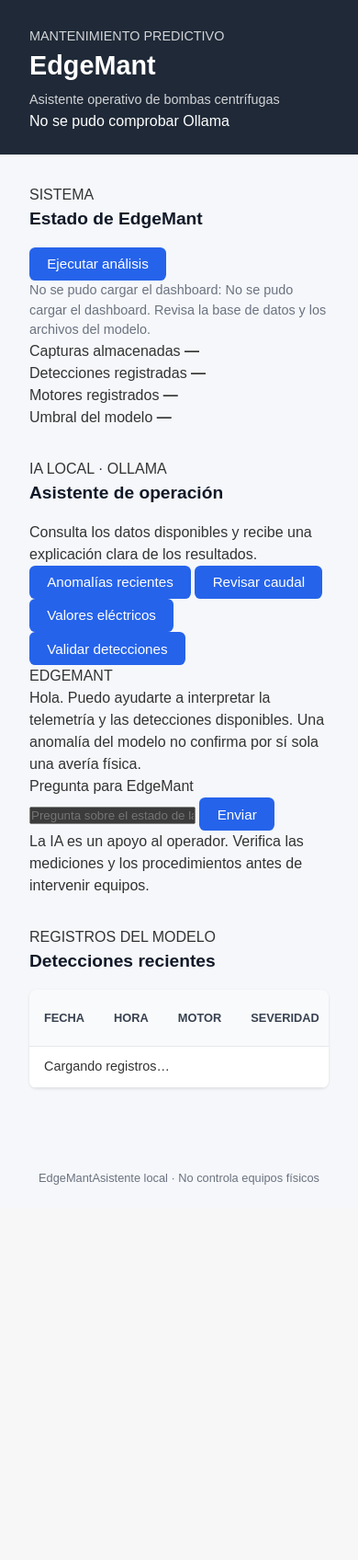
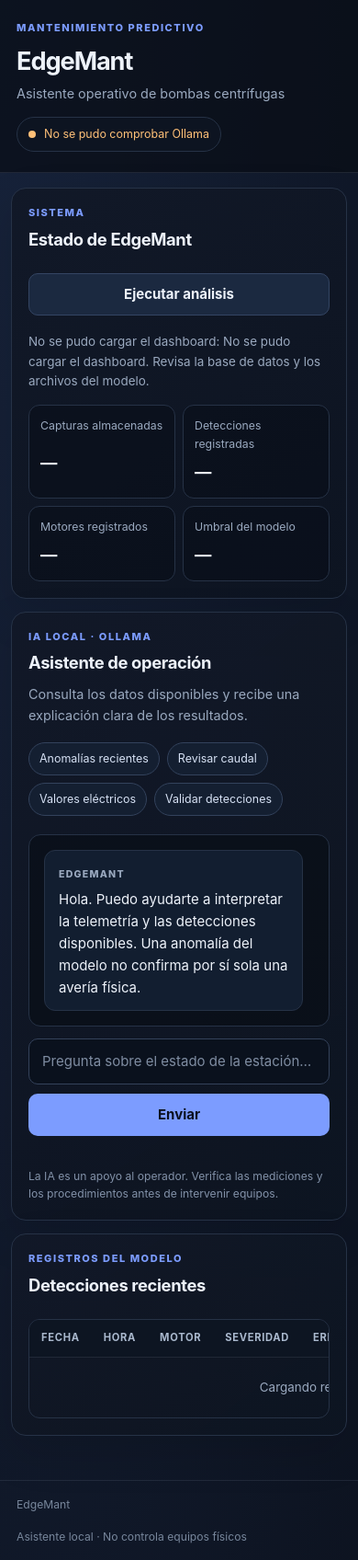
Before and after one commit to victor-mby/CuriosoMundo, a Flask app: page / in a window 390 px wide. Shown: the whole page at 92% size. Before the commit the page ends 1288 px from the top, so only its background shows below. Run offline with Flask 3, Linux system fonts and the light colour scheme; data that the repository does not hold is empty.

Commit message:
Polish responsive dark dashboard and assistant styles

```diff
--- a/dashboard/static/css/estilos.css
+++ b/dashboard/static/css/estilos.css
@@ -1,197 +1,124 @@
-* {
-    box-sizing: border-box;
+:root {
+    color-scheme: dark;
+    --fondo: #090d16;
+    --panel: #111827;
+    --panel-2: #0d1421;
+    --borde: #263246;
+    --texto: #edf2fa;
+    --suave: #9aa9bf;
+    --acento: #7c9cff;
+    --acento-hover: #9bb2ff;
+    --verde: #5bd6a0;
+    --rojo: #ff8585;
+    --radio: 16px;
+}
+* { box-sizing: border-box; }
+html { min-width: 320px; background: var(--fondo); }
+body {
     margin: 0;
-    padding: 0;
+    min-height: 100vh;
+    color: var(--texto);
+    background: radial-gradient(ellipse at top left, #17233b 0, var(--fondo) 48rem);
+    font: 15px/1.6 Inter, ui-sans-serif, system-ui, -apple-system, BlinkMacSystemFont, "Segoe UI", sans-serif;
 }
-
-body {
-    font-family: Arial, Helvetica, sans-serif;
-    background-color: #f5f7fa;
-    color: #333;
-    line-height: 1.5;
+button, input { font: inherit; }
+button { cursor: pointer; }
+button:focus-visible, input:focus-visible { outline: 2px solid var(--acento); outline-offset: 3px; }
+button:disabled { cursor: wait; opacity: .6; }
+.topbar {
+    display: flex; align-items: center; justify-content: space-between; gap: 24px;
+    padding: 28px max(22px, calc((100% - 1160px) / 2));
+    border-bottom: 1px solid rgba(154,169,191,.15);
+    background: rgba(9,13,22,.72);
 }
-
-header {
-    background-color: #1f2937;
-    color: #fff;
-    padding: 1.5rem 2rem;
+h1, h2, p { margin-top: 0; }
+h1 { margin-bottom: 2px; font-size: clamp(1.7rem, 3vw, 2.15rem); letter-spacing: -.04em; }
+h2 { margin-bottom: 4px; font-size: 1.15rem; letter-spacing: -.02em; }
+.eyebrow { margin-bottom: 5px; color: var(--acento); font-size: .69rem; font-weight: 800; letter-spacing: .14em; }
+.subtitulo, .descripcion { margin-bottom: 0; color: var(--suave); }
+.subtitulo { font-size: .9rem; }
+.estado-conexion {
+    display: inline-flex; align-items: center; gap: 9px; flex-shrink: 0;
+    padding: 8px 12px; border: 1px solid var(--borde); border-radius: 999px;
+    color: var(--suave); background: var(--panel-2); font-size: .78rem;
 }
-
-header h1 {
-    font-size: 1.8rem;
+.indicador { width: 8px; height: 8px; border-radius: 50%; background: #8190a5; }
+.estado-conexion.conectado { color: var(--verde); border-color: rgba(91,214,160,.35); }
+.estado-conexion.conectado .indicador { background: var(--verde); box-shadow: 0 0 12px rgba(91,214,160,.55); }
+.estado-conexion.desconectado { color: #ffc078; }
+.estado-conexion.desconectado .indicador { background: #ffc078; }
+.contenedor { width: min(1160px, calc(100% - 36px)); margin: 28px auto 48px; display: grid; gap: 22px; }
+.panel {
+    min-width: 0; padding: clamp(18px, 3vw, 28px);
+    border: 1px solid var(--borde); border-radius: var(--radio);
+    background: linear-gradient(145deg, rgba(17,24,39,.96), rgba(13,20,33,.97));
+    box-shadow: 0 18px 50px rgba(0,0,0,.12);
 }
-
-header p {
-    font-size: 0.9rem;
-    opacity: 0.8;
-    margin-top: 0.3rem;
+.section-heading { display: flex; align-items: flex-start; justify-content: space-between; gap: 18px; margin-bottom: 18px; }
+.section-heading .descripcion { max-width: 680px; margin-top: 7px; font-size: .9rem; }
+.metricas { display: grid; grid-template-columns: repeat(4, minmax(0, 1fr)); gap: 12px; }
+.metrica { display: grid; gap: 7px; padding: 16px; border: 1px solid var(--borde); border-radius: 12px; background: rgba(7,12,21,.48); }
+.metrica span { color: var(--suave); font-size: .77rem; }
+.metrica strong { overflow-wrap: anywhere; font-size: 1.35rem; font-weight: 700; font-variant-numeric: tabular-nums; }
+.estado-mensaje { min-height: 1.5em; margin-bottom: 14px; color: var(--suave); font-size: .84rem; }
+.boton { border: 1px solid transparent; border-radius: 10px; padding: 10px 15px; font-weight: 700; transition: background .15s ease, transform .15s ease; }
+.boton:active:not(:disabled) { transform: translateY(1px); }
+.boton.principal { color: #0b1120; background: var(--acento); }
+.boton.principal:hover:not(:disabled) { background: var(--acento-hover); }
+.boton.secundario { color: var(--texto); background: #1b2940; border-color: #344563; white-space: nowrap; }
+.boton.secundario:hover:not(:disabled) { background: #253957; }
+.preguntas-rapidas { display: flex; flex-wrap: wrap; gap: 8px; margin-bottom: 20px; }
+.chip { padding: 7px 11px; border: 1px solid #33425c; border-radius: 999px; color: #d6e1f4; background: #141f31; font-size: .78rem; }
+.chip:hover { border-color: var(--acento); background: #1a2a44; }
+.chat-mensajes {
+    display: flex; flex-direction: column; gap: 13px; min-height: 180px; max-height: 520px;
+    overflow-y: auto; padding: 16px; border: 1px solid var(--borde); border-radius: 13px;
+    background: rgba(5,9,16,.48); scroll-behavior: smooth;
 }
-
-main {
-    padding: 2rem;
-    max-width: 1200px;
-    margin: 0 auto;
+.mensaje { width: fit-content; max-width: min(88%, 780px); padding: 12px 15px; border: 1px solid var(--borde); border-radius: 12px; }
+.mensaje p { margin: 5px 0 0; white-space: pre-wrap; overflow-wrap: anywhere; }
+.mensaje-autor { color: var(--suave); font-size: .66rem; font-weight: 800; letter-spacing: .12em; }
+.mensaje-ia { align-self: flex-start; background: #121e30; }
+.mensaje-usuario { align-self: flex-end; border-color: #3b4f7b; background: #1a2a47; }
+.mensaje-error { align-self: flex-start; border-color: rgba(255,133,133,.4); background: rgba(70,24,31,.35); }
+.chat-formulario { display: flex; gap: 10px; margin-top: 13px; }
+.chat-formulario input {
+    width: 100%; min-width: 0; padding: 12px 14px; border: 1px solid #34425a; border-radius: 10px;
+    color: var(--texto); background: #0a111d;
 }
-
-section {
-    margin-bottom: 2rem;
+.chat-formulario input::placeholder { color: #7f8da2; }
+.chat-formulario input:disabled { opacity: .65; }
+.nota-seguridad { margin: 10px 0 0; color: #8291a8; font-size: .76rem; }
+.tabla-contenedor { overflow-x: auto; border: 1px solid var(--borde); border-radius: 12px; }
+table { width: 100%; border-collapse: collapse; font-size: .84rem; }
+th, td { padding: 11px 13px; border-bottom: 1px solid rgba(154,169,191,.12); text-align: left; vertical-align: top; }
+th { color: #aab9ce; background: #0d1522; font-size: .7rem; letter-spacing: .06em; text-transform: uppercase; white-space: nowrap; }
+td { color: #dce5f2; }
+tbody tr:last-child td { border-bottom: 0; }
+tbody tr:hover { background: rgba(124,156,255,.04); }
+.vacio { padding: 22px; color: var(--suave); text-align: center; }
+.severidad { font-weight: 700; white-space: nowrap; }
+.severidad-severidad-normal, .severidad-normal { color: var(--verde); }
+.severidad-severidad-atencion, .severidad-atencion { color: #ffd080; }
+.severidad-severidad-critico, .severidad-critico { color: var(--rojo); }
+footer { display: flex; justify-content: space-between; gap: 15px; padding: 18px max(22px, calc((100% - 1160px) / 2)); border-top: 1px solid rgba(154,169,191,.13); color: #77869b; font-size: .76rem; }
+.solo-lectores { position: absolute; width: 1px; height: 1px; padding: 0; margin: -1px; overflow: hidden; clip: rect(0,0,0,0); white-space: nowrap; border: 0; }
+@media (max-width: 760px) {
+    .topbar { align-items: flex-start; flex-direction: column; padding: 22px 18px; gap: 14px; }
+    .contenedor { width: calc(100% - 24px); margin-top: 16px; gap: 14px; }
+    .metricas { grid-template-columns: repeat(2, minmax(0, 1fr)); }
+    .section-heading { flex-direction: column; }
+    .boton.secundario { width: 100%; }
+    .mensaje { max-width: 96%; }
+    footer { flex-direction: column; padding: 16px 18px; }
 }
-
-h2 {
-    font-size: 1.2rem;
-    margin-bottom: 1rem;
-    color: #111827;
+@media (max-width: 420px) {
+    .metricas { grid-template-columns: 1fr 1fr; gap: 8px; }
+    .metrica { padding: 12px; }
+    .metrica strong { font-size: 1.15rem; }
+    .chat-formulario { flex-direction: column; }
+    .chat-formulario .boton { width: 100%; }
 }
-
-.cards {
-    display: grid;
-    grid-template-columns: repeat(auto-fit, minmax(200px, 1fr));
-    gap: 1rem;
+@media (prefers-reduced-motion: reduce) {
+    *, *::before, *::after { scroll-behavior: auto !important; transition: none !important; }
 }
-
-.card {
-    background: #fff;
-    border-radius: 0.5rem;
-    padding: 1.2rem;
-    box-shadow: 0 1px 3px rgba(0, 0, 0, 0.1);
-}
-
-.card .label {
-    display: block;
-    font-size: 0.8rem;
-    color: #6b7280;
-    text-transform: uppercase;
-    letter-spacing: 0.05em;
-}
-
-.card .valor {
-    display: block;
-    font-size: 1.5rem;
-    font-weight: bold;
-    margin-top: 0.3rem;
-    color: #111827;
-}
-
-.acciones {
-    display: flex;
-    align-items: center;
-    gap: 1rem;
-    margin-bottom: 2rem;
-}
-
-button {
-    background-color: #2563eb;
-    color: #fff;
-    border: none;
-    border-radius: 0.4rem;
-    padding: 0.6rem 1.2rem;
-    cursor: pointer;
-    font-size: 0.95rem;
-}
-
-button:hover {
-    background-color: #1d4ed8;
-}
-
-#estado-inferencia {
-    font-size: 0.9rem;
-    color: #6b7280;
-}
-
-.tabla-contenedor {
-    background: #fff;
-    border-radius: 0.5rem;
-    box-shadow: 0 1px 3px rgba(0, 0, 0, 0.1);
-    overflow-x: auto;
-}
-
-table {
-    width: 100%;
-    border-collapse: collapse;
-    font-size: 0.9rem;
-}
-
-thead {
-    background-color: #f9fafb;
-}
-
-th,
-td {
-    padding: 0.7rem 1rem;
-    text-align: left;
-    border-bottom: 1px solid #e5e7eb;
-}
-
-th {
-    font-weight: 600;
-    color: #374151;
-    font-size: 0.8rem;
-    text-transform: uppercase;
-}
-
-.severidad {
-    display: inline-block;
-    padding: 0.2rem 0.5rem;
-    border-radius: 9999px;
-    font-size: 0.75rem;
-    font-weight: 600;
-    text-transform: uppercase;
-}
-
-.severidad.NORMAL {
-    background-color: #d1fae5;
-    color: #065f46;
-}
-
-.severidad.ATENCION {
-    background-color: #fef3c7;
-    color: #92400e;
-}
-
-.severidad.CRITICO {
-    background-color: #fee2e2;
-    color: #991b1b;
-}
-
-.motores-grid {
-    display: grid;
-    grid-template-columns: repeat(auto-fit, minmax(220px, 1fr));
-    gap: 1rem;
-}
-
-.motor-card {
-    background: #fff;
-    border-radius: 0.5rem;
-    padding: 1rem;
-    box-shadow: 0 1px 3px rgba(0, 0, 0, 0.1);
-}
-
-.motor-card h3 {
-    font-size: 1rem;
-    margin-bottom: 0.5rem;
-}
-
-.motor-card p {
-    font-size: 0.85rem;
-    color: #4b5563;
-}
-
-.grafico {
-    background: #fff;
-    border-radius: 0.5rem;
-    padding: 1rem;
-    box-shadow: 0 1px 3px rgba(0, 0, 0, 0.1);
-}
-
-#grafico-error {
-    display: block;
-    width: 100%;
-    height: 220px;
-}
-
-footer {
-    text-align: center;
-    padding: 1.5rem;
-    font-size: 0.8rem;
-    color: #6b7280;
-}
```
